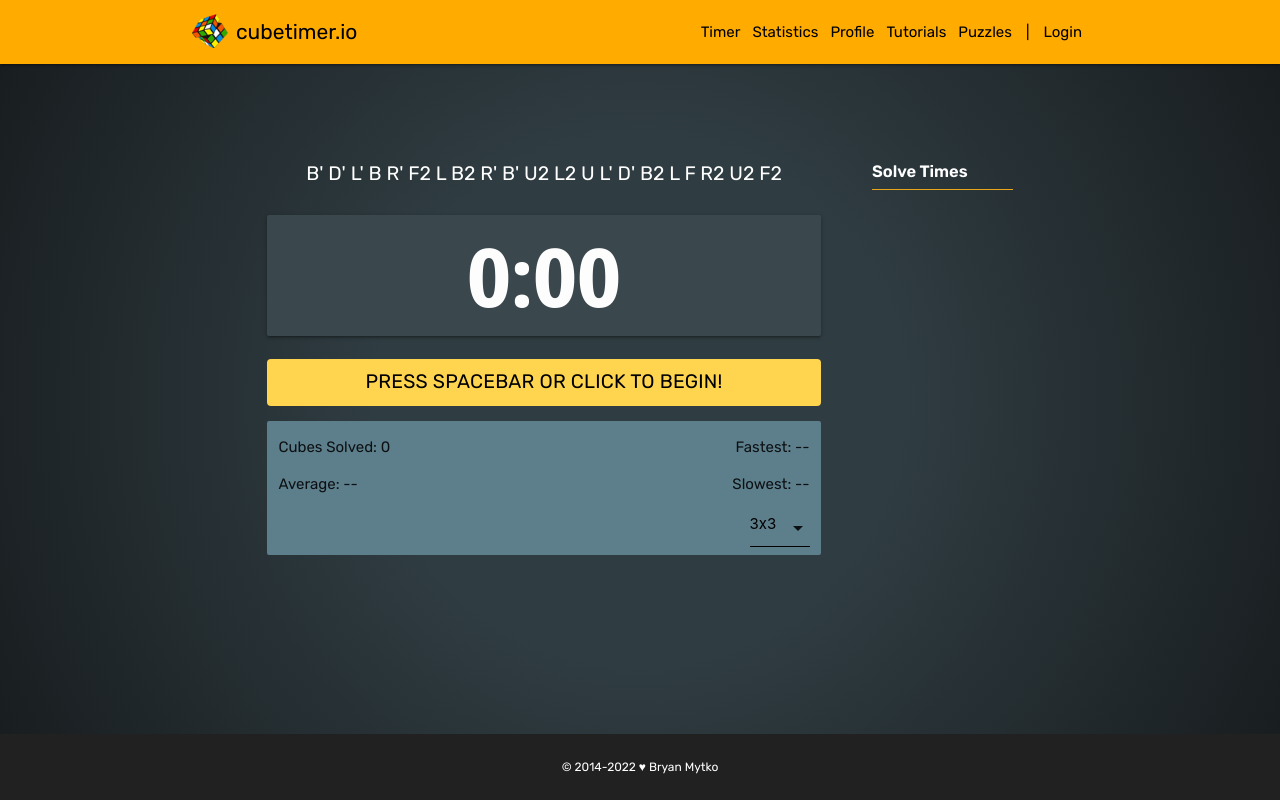
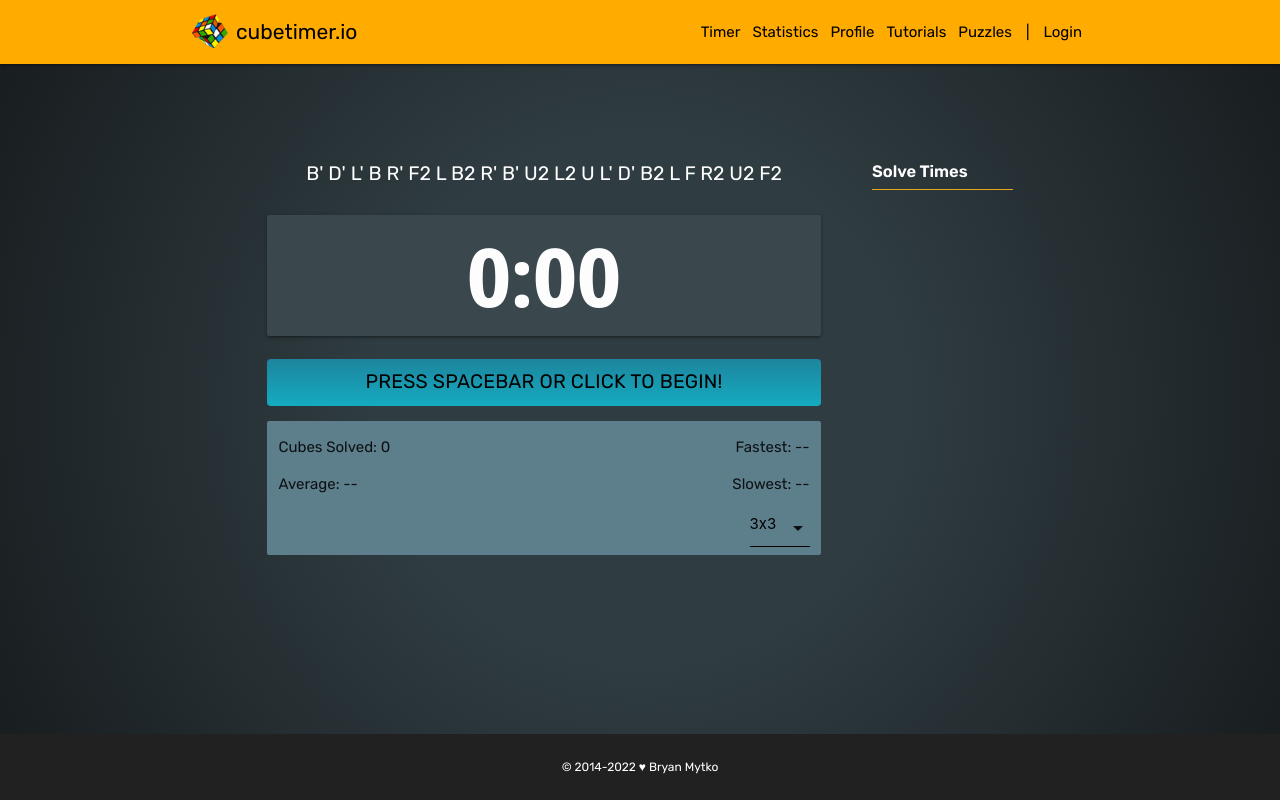
Before and after one commit to bryanmytko/cubetimer.io, a React (Create React App) app: page / in a window 1280 px wide. In both pictures the pointer is over the button "PRESS SPACEBAR OR CLICK TO BEGIN!". Built offline with nearby package versions, Linux system fonts and the light colour scheme.

Commit message:
Move scroll to inside times list; color main button hover

```diff
--- a/src/styles/timer.css
+++ b/src/styles/timer.css
@@ -17,7 +17,9 @@
 
 .timer-btn-ready,
 .timer-btn-start:hover {
+  cursor: pointer;
   background: #ffd54f !important;
+  background: linear-gradient(0deg, rgb(21 171 193) 0%, rgb(28 133 157) 100%) !important;
 }
 
 .main-container .timer-window {
@@ -48,10 +50,13 @@
 
 .main-container .solve-times {
   background: none;
-  height: 58vh;
   font-size: 1.0em;
   color: #fff;
   padding-left: 40px;
+}
+
+.main-container .solve-times ul {
+  height: 58vh;
   overflow: scroll;
 }
 
```
